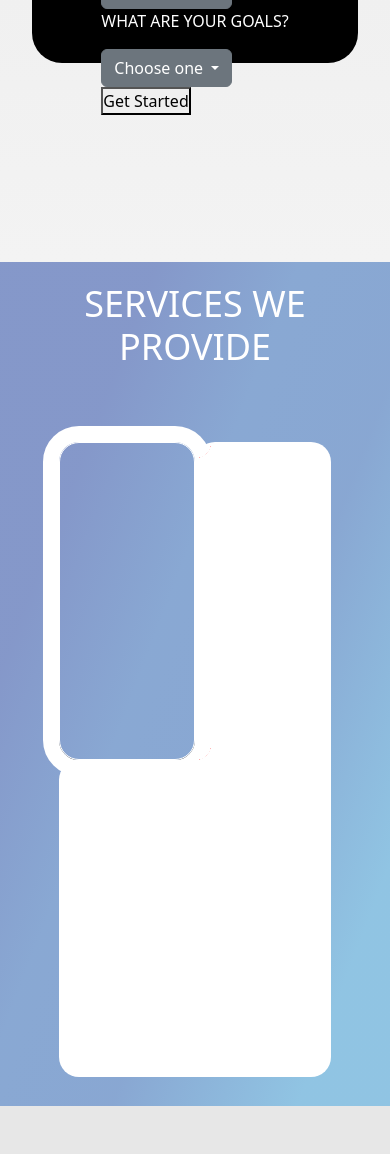
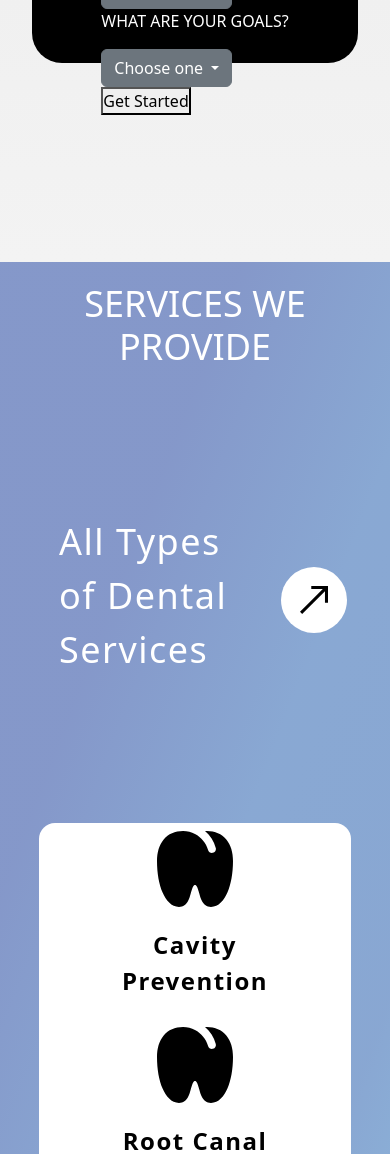
Before and after one commit to sahil1330/dentalcare, a PHP site: page / in a window 390 px wide. Shown: the part 1426-2580 px from the top of the page. Run offline with PHP 8.4, Linux system fonts and the light colour scheme; grey boxes are pictures that could not be loaded.

Commit message:
Finally created the inverted border of "services we provide" section and completed the section

```diff
--- a/index.php
+++ b/index.php
@@ -162,14 +162,46 @@
       </div>
     </div>
   </section>
-  <section class="services-provide">
-    <h1>SERVICES WE PROVIDE</h1>
-    <div class="service-box">
-      <div class="boxes">
-        <div class="box1"></div>
-        <div class="box2"></div>
-        <div class="box3"></div>
-        <div class="box4"></div>
+  <section class="service-section">
+    <h1 id="services-section-heading">SERVICES WE PROVIDE</h1>
+    <div class="service-wrapper">
+      <div class="service-boxes">
+        <div class="box service-box1">
+          <h2>All Types of Dental Services</h2>
+          <button class="btn-service-section-arrow">
+            <img src="icons/black-slant-arrow.svg" width="32px" height="32px" alt="Arrow Right">
+          </button>
+        </div>
+        <div class="box service-box2">
+          <div class="service">
+            <img src="icons/teeth.svg" alt="">
+            <h3>Cavity Prevention</h3>
+          </div>
+          <div class="service">
+            <img src="icons/teeth.svg" alt="">
+            <h3>Root Canal Treatment</h3>
+          </div>
+        </div>
+        <div class="box service-box3">
+          <div class="service">
+            <img src="icons/teeth.svg" alt="">
+            <h3>Dental Implants</h3>
+          </div>
+          <div class="service">
+            <img src="icons/teeth.svg" alt="">
+            <h3>Dental Products</h3>
+          </div>
+        </div>
+        <div class="box service-box4">
+          <div class="service">
+            <img src="icons/teeth.svg" alt="">
+            <h3>Tooth Extraction</h3>
+          </div>
+          <div class="service">
+            <img src="icons/teeth.svg" alt="">
+            <h3>Teeth Whitening</h3>
+          </div>
+        </div>
       </div>
     </div>
   </section>
--- a/styles/style.css
+++ b/styles/style.css
@@ -57,13 +57,15 @@ nav ul a {
 .search {
   cursor: pointer;
 }
-.nav-box{
+.nav-box {
   display: none;
 }
 @media (max-width: 768px) {
   .menu-content {
     display: none;
     color: #000;
+  }
+  nav ul {
   }
   .nav-box {
     width: 100%;
@@ -79,7 +81,7 @@ nav ul a {
     gap: 10px;
     padding: 20px;
   }
-  .menu-content li a{
+  .menu-content li a {
     text-decoration: none;
     color: #7b7b7b;
   }
@@ -376,95 +378,203 @@ nav ul a {
   }
 }
 
-.services-provide {
-  background: linear-gradient(
-    291deg,
-    rgba(97, 171, 215, 0.7) 13%,
-    rgba(86.47, 129.54, 191.31, 0.7) 39%,
-    rgba(86.93, 131.33, 192.33, 0.7) 58%,
-    rgba(81, 108, 179, 0.7) 78%
-  );
+/* Services we provide section */
+.service-section {
+  background: linear-gradient(291deg,
+          rgba(97, 171, 215, 0.7) 13%,
+          rgba(86.47, 129.54, 191.31, 0.7) 39%,
+          rgba(86.93, 131.33, 192.33, 0.7) 58%,
+          rgba(81, 108, 179, 0.7) 78%);
   height: 100vh;
+  width: 100vw;
 }
-.services-provide h1 {
+
+#services-section-heading {
   font-size: 36px;
   color: #fff;
   text-align: center;
   padding: 20px;
 }
-.service-box {
+
+.service-wrapper {
   display: grid;
-  gap: 20px;
-  padding: 20px;
+  place-items: center;
+}
+
+.service-boxes {
   width: 80vw;
   height: 80vh;
-  background-color: transparent;
-  margin: 4vh auto 0;
-  --_br: 1rem;
-}
-.service-box > .boxes {
   display: grid;
-  grid-template-columns: repeat(2, 1fr);
-  grid-template-rows: repeat(2, 1fr);
-  position: relative;
+  grid-template-columns: 1fr 1fr;
+  grid-template-rows: 1fr 1fr;
 
-  /* gap: 10px; */
-}
-.service-box .boxes > .box1 {
-  background-color: transparent;
-  border: 1px solid #fff;
-  border-radius: 20px;
-  grid: 1/1;
-  /* overflow: hidden; */
-}
-.service-box .boxes > .box2 {
-  background-color: #fff;
-  border-radius: 20px 20px 0 0;
-  grid: 1/2;
-}
-.service-box .boxes > .box3 {
-  background-color: #fff;
-  border-radius: 20px 0 0 20px;
-  grid: 2/1;
-}
-.service-box .boxes > .box4 {
-  background-color: #fff;
-  border-radius: 0 0 20px 0;
-  grid: 2/2;
-}
-.service-box .boxes > .box1 {
-  background: transparent;
-  border: 1px solid #fff;
-  border-radius: 20px;
-  outline: 1rem solid white;
-  box-shadow: 0 1rem 0 black, 0 0 1rem 0 white;
+
 }
 
-.service-box .boxes > .box1::after,
-.service-box .boxes > .box2::before {
-  --size: var(--_br);
+.service-boxes>.service-box1 {
+  position: relative;
+}
+
+.service-boxes>.service-box2,
+.service-boxes>.service-box3,
+.service-boxes>.service-box4 {
+  width: 100%;
+  background-color: white;
+}
+
+.service-boxes>.service-box2 {
+  grid-row: 2/3;
+  border-radius: 1rem 0 0 1rem;
+}
+
+.service-boxes>.service-box3 {
+  grid-column: 2/3;
+  border-radius: 1rem 1rem 0 0;
+}
+
+.service-boxes>.service-box4 {
+  grid-row: 2/3;
+  grid-column: 2/3;
+  border-radius: 0 0 1rem 0;
+}
+
+.service-boxes>.service-box1::after {
   content: "";
+  width: 1rem;
+  aspect-ratio: 1;
+
+  background-image: radial-gradient(circle at 100% 100%,
+          transparent 1rem, white 1rem);
   position: absolute;
-  width: var(--size);
-  aspect-ratio: 1;
-  background-image: radial-gradient(
-    circle at 100% 100%,
-    transparent var(--size),
-    red var(--size)
-  );
-  border-radius: 20px 0 0 0;
+  bottom: 0;
+  right: 0;
   rotate: 180deg;
 }
-.service-box .boxes > .box1::after {
-  grid-row: 1 / 2;
-  grid-column: 2 / 3;
-  left: 0;
-  bottom: 0;
+
+.service-box1 {
+  display: flex;
+  align-items: center;
+  gap: 24px;
+  margin-left: 50px;
 }
-.box2,
-.box3,
-.box4 {
+
+.service-box1>h2 {
+  color: #fff;
+  font-size: 36px;
+  padding: 20px;
+  letter-spacing: 1.5px;
+  line-height: 1.5;
+  width: 70%;
+}
+
+.btn-service-section-arrow {
+  background: none;
+  border: none;
+  cursor: pointer;
   background-color: #fff;
+  width: 66px;
+  height: 66px;
+  border-radius: 100%;
+}
+
+.btn-service-section-arrow img {
+  padding: 2px;
+}
+
+.service-box2 {
+  display: flex;
+  justify-content: center;
+  align-items: center;
+  gap: 0px;
+}
+
+.service-box3 {
+  display: flex;
+  justify-content: center;
+  align-items: center;
+  gap: 0px;
+}
+
+.service-box4 {
+  display: flex;
+  justify-content: center;
+  align-items: center;
+  gap: 0px;
+}
+
+.service {
+  display: flex;
+  flex-direction: column;
+  justify-content: center;
+  align-items: center;
+}
+
+.service h3 {
+  font-size: 24px;
+  color: #000;
+  padding: 20px;
+  text-align: center;
+  font-weight: 700;
+  letter-spacing: 1.5px;
+  line-height: 1.5;
+  width: 80%;
+}
+
+@media (max-width: 768px) {
+  .service-section {
+      height: 220vh;
+      width: 100%;
+  }
+
+  .service-boxes {
+      width: 100vw;
+      height: 200vh;
+      grid-template-columns: 1fr;
+      grid-template-rows: 1fr 1fr 1fr 1fr;
+      place-items: center;
+      gap: 20px;
+  }
+
+  .service-boxes>.service-box1 {
+      margin-left: 0px;
+      grid-row: 1/2;
+      grid-column: 1/2;
+      width: 80%;
+      border-radius: 1rem;
+  }
+  .service-boxes>.service-box1::after {
+      display: none;
+  }
+
+  .service-boxes>.service-box2 {
+      grid-row: 2/3;
+      width: 80%;
+      grid-column: 1/2;
+      border-radius: 1rem;
+  }
+
+  .service-box2,
+  .service-box3,
+  .service-box4 {
+      height: 100%;
+      width: 80%;
+      border-radius: 1rem;
+      flex-direction: column;
+  }
+
+  .service-boxes>.service-box3 {
+      grid-row: 3/4;
+      grid-column: 1/2;
+      width: 80%;
+      border-radius: 1rem;
+  }
+
+  .service-boxes>.service-box4 {
+      grid-row: 4/5;
+      grid-column: 1/2;
+      width: 80%;
+      border-radius: 1rem;
+  }
 }
 
 /* slider section */
```
Also changed, not shown: radialgradient.html (added, +269 -0 lines), icons/black-slant-arrow.svg (added), icons/teeth.svg (added).
